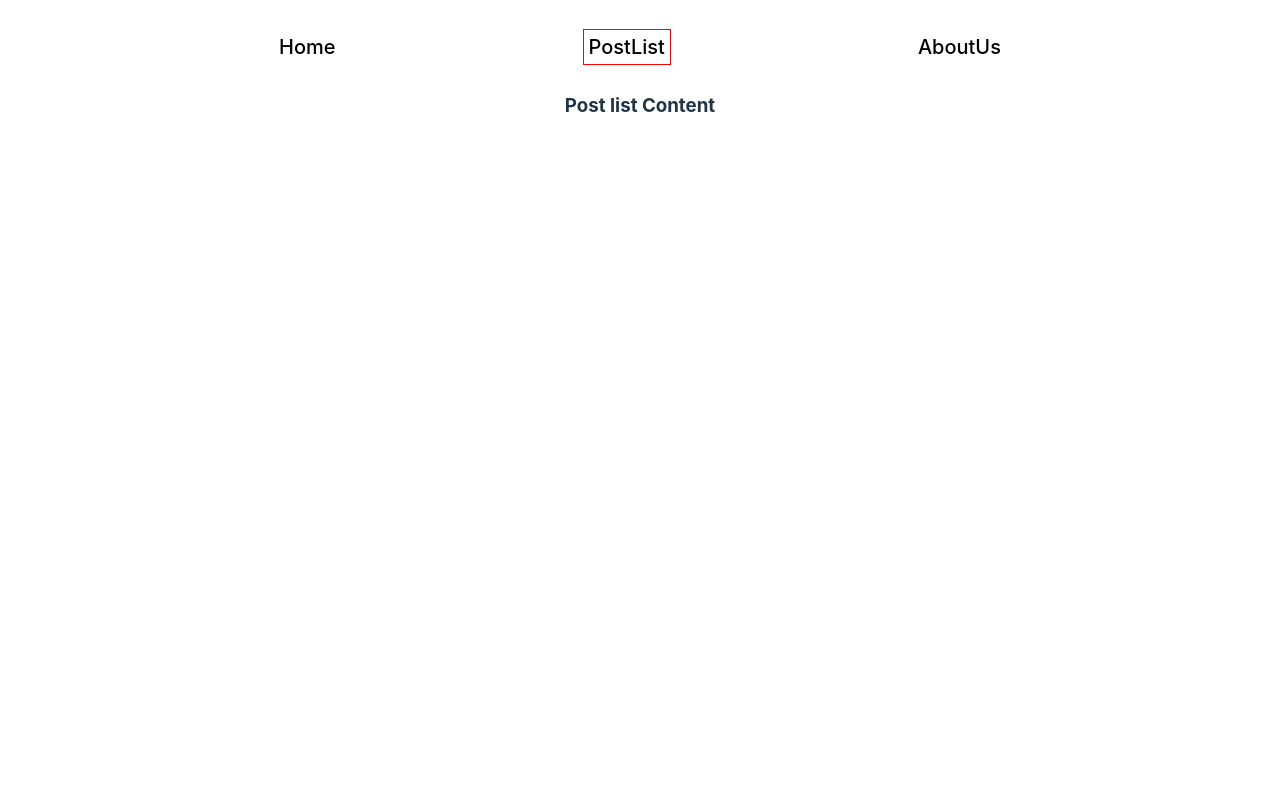
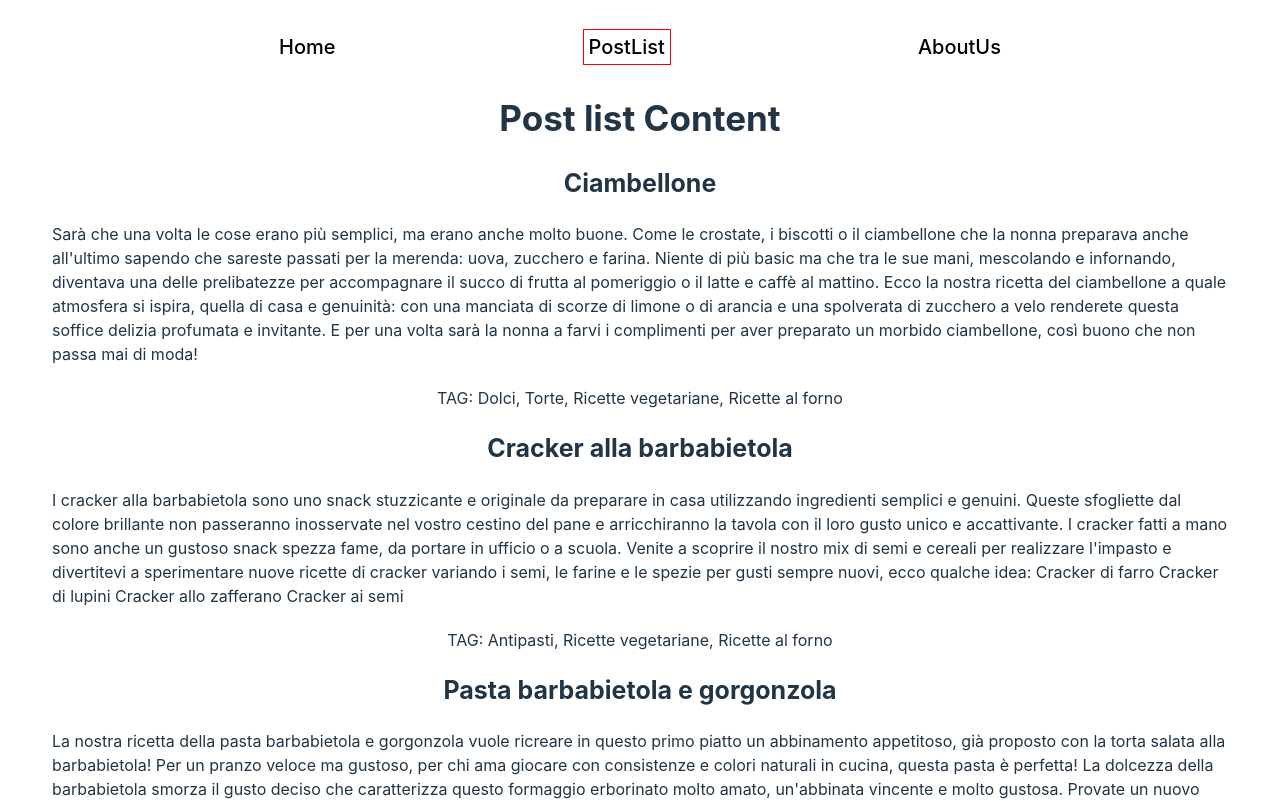
Before and after one commit to marcogulino-mg/react-router, a React (Vite) app: page /postlist in a window 1280 px wide. Shown: the top 801 px of the page. Built offline with nearby package versions, Linux system fonts and the light colour scheme.

Commit message:
[feat] create and print posts list in Homepage.jsx

```diff
--- a/src/index.css
+++ b/src/index.css
@@ -40,6 +40,14 @@ body {
 h1 {
   font-size: 3.2em;
   line-height: 1.1;
+}
+
+h2 {
+  font-size: 35px;
+}
+
+h3 {
+  font-size: 25px;
 }
 
 button {
@@ -93,3 +101,15 @@ button:focus-visible {
 .active {
   border: solid 1px red;
 }
+
+/* POSTLIST */
+.post {
+  display: flex;
+  flex-direction: column;
+  gap: 20px;
+  margin: 20px;
+}
+
+.post p {
+  text-align: initial;
+}
--- a/src/pages/Aboutus.jsx
+++ b/src/pages/Aboutus.jsx
@@ -1,7 +1,7 @@
 export default function Aboutus() {
   return (
     <div>
-      <h3>About Us Content</h3>
+      <h2>About Us Content</h2>
     </div>
   );
 }
--- a/src/pages/Homepage.jsx
+++ b/src/pages/Homepage.jsx
@@ -1,7 +1,7 @@
 export default function Homepage() {
   return (
     <div>
-      <h3>HomePage Content</h3>
+      <h2>HomePage Content</h2>
     </div>
   );
 }
--- a/src/pages/Postlist.jsx
+++ b/src/pages/Postlist.jsx
@@ -1,7 +1,66 @@
 export default function Postlist() {
+  const posts = [
+    {
+      id: 1,
+      title: "Ciambellone",
+      content:
+        "Sarà che una volta le cose erano più semplici, ma erano anche molto buone. Come le crostate, i biscotti o il ciambellone che la nonna preparava anche all'ultimo sapendo che sareste passati per la merenda: uova, zucchero e farina. Niente di più basic ma che tra le sue mani, mescolando e infornando, diventava una delle prelibatezze per accompagnare il succo di frutta al pomeriggio o il latte e caffè al mattino. Ecco la nostra ricetta del ciambellone a quale atmosfera si ispira, quella di casa e genuinità: con una manciata di scorze di limone o di arancia e una spolverata di zucchero a velo renderete questa soffice delizia profumata e invitante. E per una volta sarà la nonna a farvi i complimenti per aver preparato un morbido ciambellone, così buono che non passa mai di moda!",
+      image: "/imgs/posts/ciambellone.avif",
+      tags: ["Dolci", "Torte", "Ricette vegetariane", "Ricette al forno"],
+    },
+    {
+      id: 2,
+      title: "Cracker alla barbabietola",
+      content: `I cracker alla barbabietola sono uno snack stuzzicante e originale da preparare in casa utilizzando ingredienti semplici e genuini. Queste sfogliette dal colore brillante non passeranno inosservate nel vostro cestino del pane e arricchiranno la tavola con il loro gusto unico e accattivante. I cracker fatti a mano sono anche un gustoso snack spezza fame, da portare in ufficio o a scuola. Venite a scoprire il nostro mix di semi e cereali per realizzare l'impasto e divertitevi a sperimentare nuove ricette di cracker variando i semi, le farine e le spezie per gusti sempre nuovi, ecco qualche idea:
+                    Cracker di farro
+                    Cracker di lupini
+                    Cracker allo zafferano
+                    Cracker ai semi`,
+      image: "cracker_barbabietola.avif",
+      tags: ["Antipasti", "Ricette vegetariane", "Ricette al forno"],
+    },
+    {
+      id: 3,
+      title: "Pasta barbabietola e gorgonzola",
+      content: `La nostra ricetta della pasta barbabietola e gorgonzola vuole ricreare in questo primo piatto un abbinamento appetitoso, già proposto con la torta salata alla barbabietola! Per un pranzo veloce ma gustoso, per chi ama giocare con consistenze e colori naturali in cucina, questa pasta è perfetta! La dolcezza della barbabietola smorza il gusto deciso che caratterizza questo formaggio erborinato molto amato, un'abbinata vincente e molto gustosa. Provate un nuovo condimento per la vostra pasta e sperimentate altre sfiziose varianti:
+                  Pasta con barbabietola e pecorino
+                  Gnocchi di barbabietola
+                  Tagliatelle alla barbabietola con asparagi`,
+      image: "/imgs/posts/pasta_barbabietola.avif",
+      tags: ["Primi piatti", "Ricette vegetariane"],
+    },
+    {
+      id: 4,
+      title: "Pane fritto dolce",
+      content: `Il pane fritto dolce è la versione più antica dell'odierno french toast! Una deliziosa ricetta antispreco che le nonne preparavano ai bambini per merenda, utilizzando gli ingredienti che si avevano sempre a disposizione in casa: pane raffermo, uova, latte e zucchero, che noi abbiamo deciso di aromatizzare con un pizzico di cannella. Facile e veloce da realizzare, il pane fritto dolce vi riporterà con la mente ai sapori dell'infanzia… gustatelo da solo o accompagnatelo con frutta fresca e yogurt per uno spuntino tanto goloso quanto genuino!`,
+      image: "/imgs/posts/pane_fritto_dolce.avif",
+      tags: ["Dolci", "Dolci veloci", "Ricette veloci", "Ricette vegetariane"],
+    },
+    {
+      id: 5,
+      title: "Torta paesana",
+      content: `La torta paesana è un dolce di origine lombarda e precisamente della Brianza, la zona compresa tra la provincia a nord di Milano e il lago di Lecco-Como. E' un dolce di origine contadina, dalle infinite varianti, ma realizzata principalmente con pane raffermo bagnato nel latte. E' infatti conosciuta anche come torta di pane o, in dialetto locale, “michelacc” ovvero mica e lac (pane e latte). A seconda dei gusti e delle disponibilità del momento, al pane ammollato ogni famiglia univa ingredienti diversi, chi l'uvetta o chi i pinoli ad esempio. Noi vi presentiamo la nostra versione con l'aggiunta di cacao e amaretti: perfetta da gustare per una merenda dal sapore rustico, la torta paesana è un perfetto dolce di recupero quando si ha del pane avanzato… ed è ancora più buona il giorno dopo!`,
+      image: "/imgs/posts/torta_paesana.avif",
+      tags: [
+        "Dolci",
+        "Dolci al cioccolato",
+        "Torte",
+        "Ricette vegetariane",
+        "Ricette al forno",
+      ],
+    },
+  ];
+
   return (
     <div>
-      <h3>Post list Content</h3>
+      <h2>Post list Content</h2>
+      {posts.map((post) => (
+        <div className="post">
+          <h3>{post.title}</h3>
+          <p>{post.content}</p>
+          <span>TAG: {post.tags.join(", ")}</span>
+        </div>
+      ))}
     </div>
   );
 }
```
